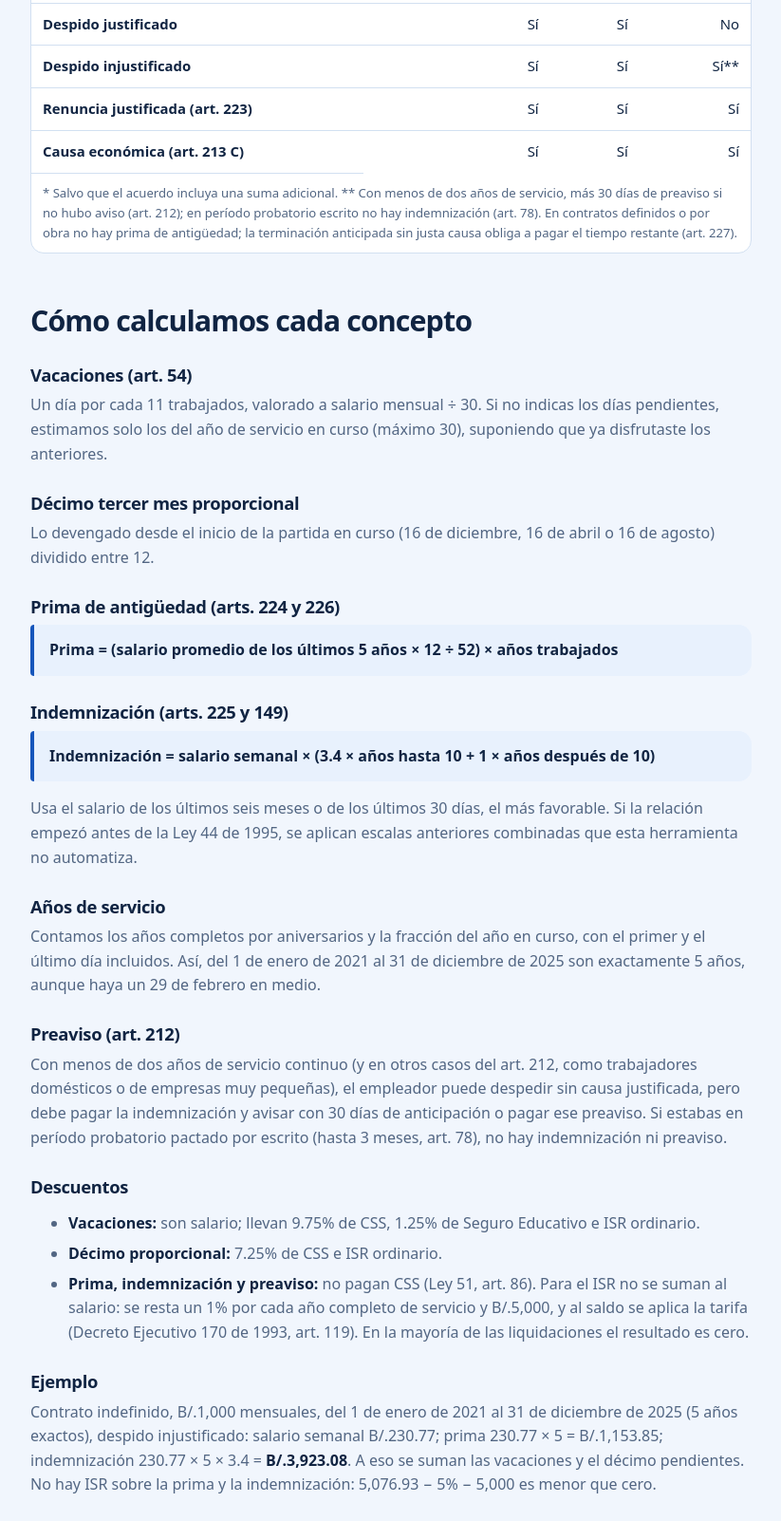
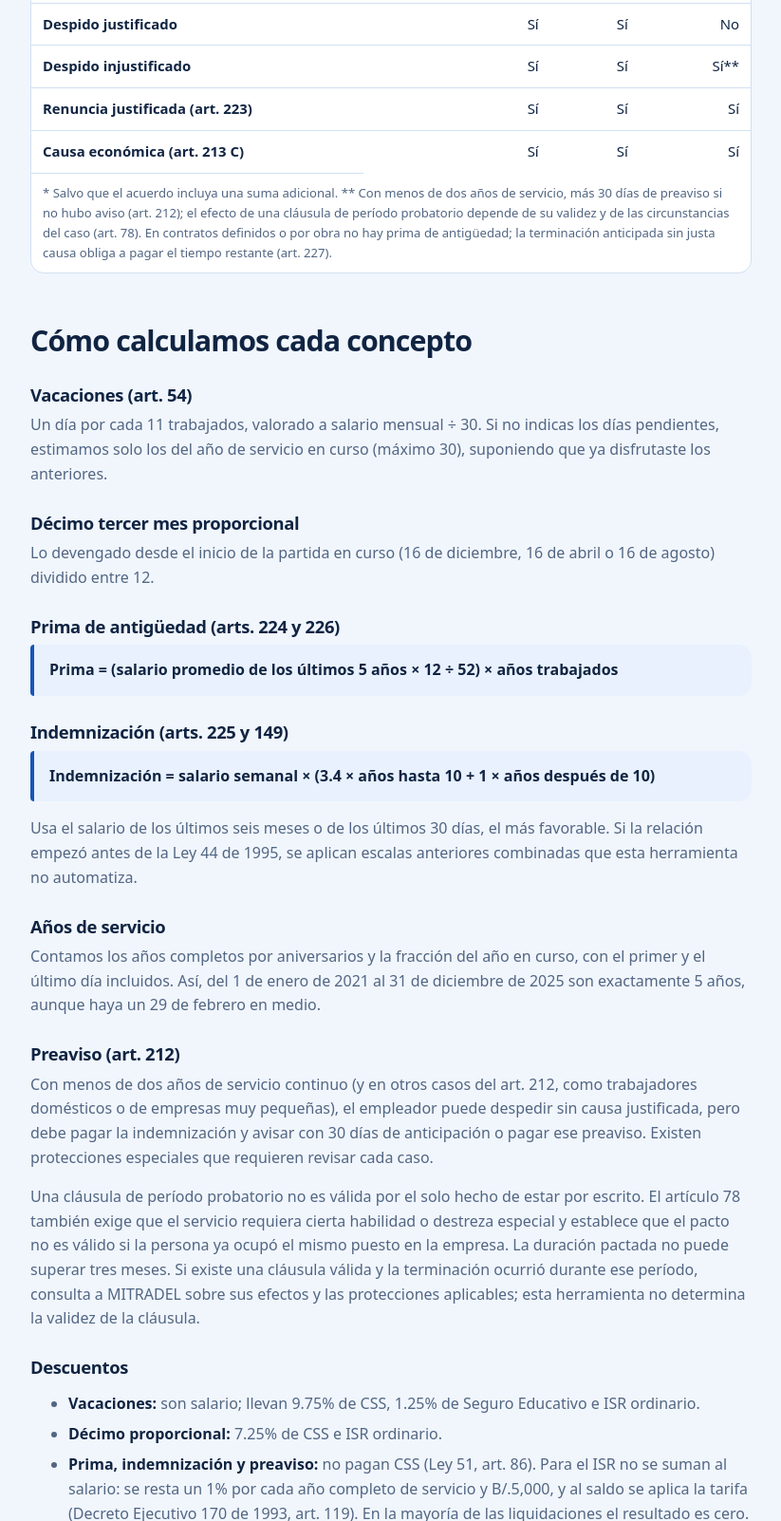
Before and after one commit to gabrielvillarreta555-code/calcula-panama, an Astro site: page /calculadoras/liquidacion-laboral in a window 1280 px wide. Shown: the part 1648-3250 px from the top of the page at 95% size, without its empty margins (228-1051 px from the left). Built offline with nearby package versions, Linux system fonts and the light colour scheme; Astro itself is replaced by a stand-in of ours.

Commit message:
docs: aclarar requisitos del período probatorio

```diff
--- a/src/lib/calculations.ts
+++ b/src/lib/calculations.ts
@@ -398,7 +398,7 @@ export function calculateTermination(input: TerminationInput) {
         notes.push({ kind: 'info', text: 'Con dos años o más de servicio, el trabajador despedido sin causa justificada puede reclamar el reintegro o la indemnización; si lo resuelve un juez puede haber salarios caídos y recargos que aquí no se calculan. En empresas pequeñas y otros casos del art. 212 se aplica el régimen de preaviso.' });
       }
       if (days <= TERMINATION.probationMaxDays) {
-        notes.push({ kind: 'warning', text: 'Si tu contrato escrito fijaba un período probatorio (hasta 3 meses, art. 78), cualquiera de las partes podía terminarlo en ese plazo sin responsabilidad: en ese caso no hay indemnización ni preaviso.' });
+        notes.push({ kind: 'warning', text: 'Una cláusula de período probatorio está sujeta a requisitos de validez, no solo a que conste por escrito (art. 78). Esta herramienta no determina su validez ni sus efectos: consulta tu caso con MITRADEL.' });
       }
     }
     if (reason === 'economic') {
--- a/src/pages/calculadoras/liquidacion-laboral.astro
+++ b/src/pages/calculadoras/liquidacion-laboral.astro
@@ -167,7 +167,7 @@ const schema = {
           <tr><th scope="row">Renuncia justificada (art. 223)</th><td>Sí</td><td>Sí</td><td>Sí</td></tr>
           <tr><th scope="row">Causa económica (art. 213 C)</th><td>Sí</td><td>Sí</td><td>Sí</td></tr>
         </tbody>
-        <caption>* Salvo que el acuerdo incluya una suma adicional. ** Con menos de dos años de servicio, más 30 días de preaviso si no hubo aviso (art. 212); en período probatorio escrito no hay indemnización (art. 78). En contratos definidos o por obra no hay prima de antigüedad; la terminación anticipada sin justa causa obliga a pagar el tiempo restante (art. 227).</caption>
+        <caption>* Salvo que el acuerdo incluya una suma adicional. ** Con menos de dos años de servicio, más 30 días de preaviso si no hubo aviso (art. 212); el efecto de una cláusula de período probatorio depende de su validez y de las circunstancias del caso (art. 78). En contratos definidos o por obra no hay prima de antigüedad; la terminación anticipada sin justa causa obliga a pagar el tiempo restante (art. 227).</caption>
       </table>
     </div>
 
@@ -184,7 +184,8 @@ const schema = {
     <h3>Años de servicio</h3>
     <p>Contamos los años completos por aniversarios y la fracción del año en curso, con el primer y el último día incluidos. Así, del 1 de enero de 2021 al 31 de diciembre de 2025 son exactamente 5 años, aunque haya un 29 de febrero en medio.</p>
     <h3>Preaviso (art. 212)</h3>
-    <p>Con menos de dos años de servicio continuo (y en otros casos del art. 212, como trabajadores domésticos o de empresas muy pequeñas), el empleador puede despedir sin causa justificada, pero debe pagar la indemnización y avisar con 30 días de anticipación o pagar ese preaviso. Si estabas en período probatorio pactado por escrito (hasta 3 meses, art. 78), no hay indemnización ni preaviso.</p>
+    <p>Con menos de dos años de servicio continuo (y en otros casos del art. 212, como trabajadores domésticos o de empresas muy pequeñas), el empleador puede despedir sin causa justificada, pero debe pagar la indemnización y avisar con 30 días de anticipación o pagar ese preaviso. Existen protecciones especiales que requieren revisar cada caso.</p>
+    <p>Una cláusula de período probatorio no es válida por el solo hecho de estar por escrito. El artículo 78 también exige que el servicio requiera cierta habilidad o destreza especial y establece que el pacto no es válido si la persona ya ocupó el mismo puesto en la empresa. La duración pactada no puede superar tres meses. Si existe una cláusula válida y la terminación ocurrió durante ese período, consulta a MITRADEL sobre sus efectos y las protecciones aplicables; esta herramienta no determina la validez de la cláusula.</p>
     <h3>Descuentos</h3>
     <ul>
       <li><strong>Vacaciones:</strong> son salario; llevan 9.75% de CSS, 1.25% de Seguro Educativo e ISR ordinario.</li>
```
Also changed, not shown: src/lib/calculations.test.ts (+2 -0 lines).
